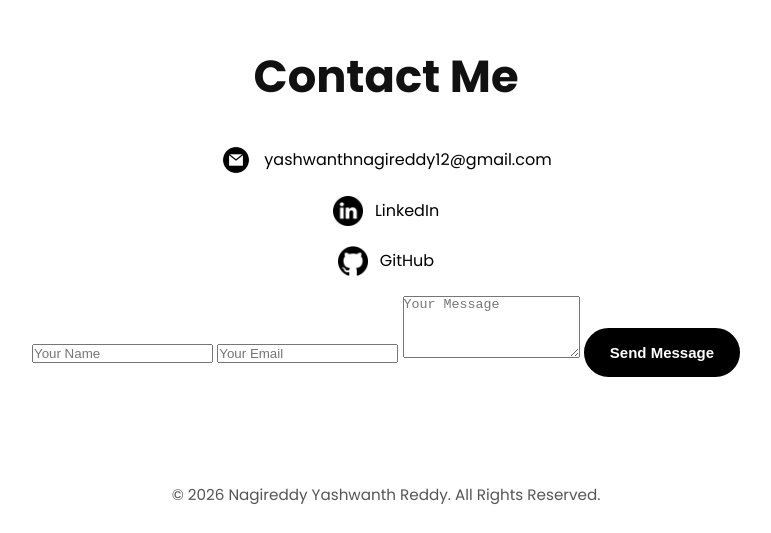
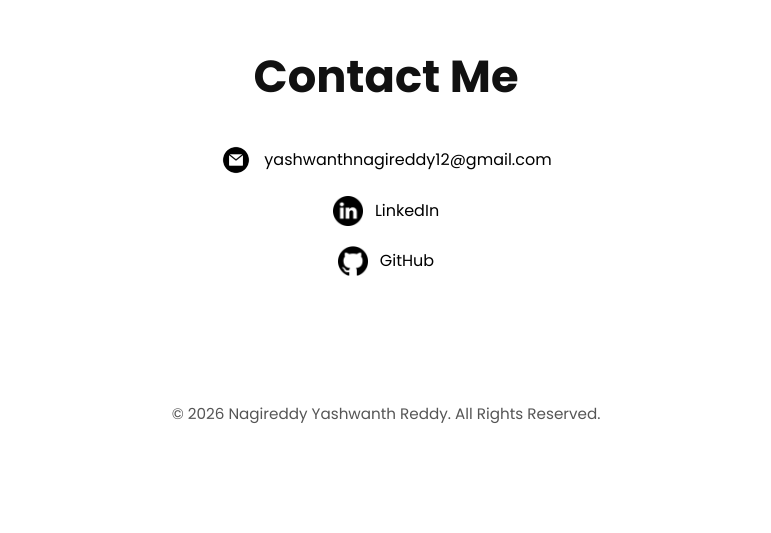
Before and after one commit to YashwanthNagireddy/Portfolio, a plain HTML site: page index.html in a window 1280 px wide. Shown: the part 6913-7446 px from the top of the page, without its empty margins (254-1025 px from the left). After the commit the page ends 7365 px from the top, so only its background shows below. Drawn offline with Linux system fonts and the light colour scheme.

Commit message:
Refactor contact section layout and links

```diff
--- a/index.html
+++ b/index.html
@@ -332,31 +332,22 @@
   <!-- CONTACT SECTION -->
   <section id="contact">
     <h1 class="title">Contact Me</h1>
-    <div class="contact-wrapper">
+    <div class="contact-info-upper-container">
 
-      <!-- Contact Info Links -->
-      <div class="contact-info-block">
       <div class="contact-info-container">
         <img src="assets/email.png" class="icon contact-icon email-icon" alt="Email Icon">
         <p><a href="mailto:yashwanthnagireddy12@gmail.com">yashwanthnagireddy12@gmail.com</a></p>
       </div>
+
       <div class="contact-info-container">
         <img src="assets/linkedin.png" class="icon contact-icon" alt="LinkedIn Icon">
         <p><a href="https://www.linkedin.com/in/yashwanth-nagireddy-aa9780324" target="_blank">LinkedIn</a></p>
       </div>
+
       <div class="contact-info-container">
         <img src="assets/github.png" class="icon contact-icon" alt="GitHub Icon">
         <p><a href="https://github.com/YashwanthNagireddy" target="_blank">GitHub</a></p>
       </div>
-      </div>
-
-      <!-- Modern Contact Form -->
-      <form class="contact-form" onsubmit="event.preventDefault();">
-        <input type="text" placeholder="Your Name" class="form-input" required>
-        <input type="email" placeholder="Your Email" class="form-input" required>
-        <textarea placeholder="Your Message" class="form-input form-textarea" rows="4" required></textarea>
-        <button type="submit" class="btn btn-color-1 form-submit">Send Message</button>
-      </form>
 
     </div>
   </section>
```
Lines whose indentation alone changed are shown as unchanged.
